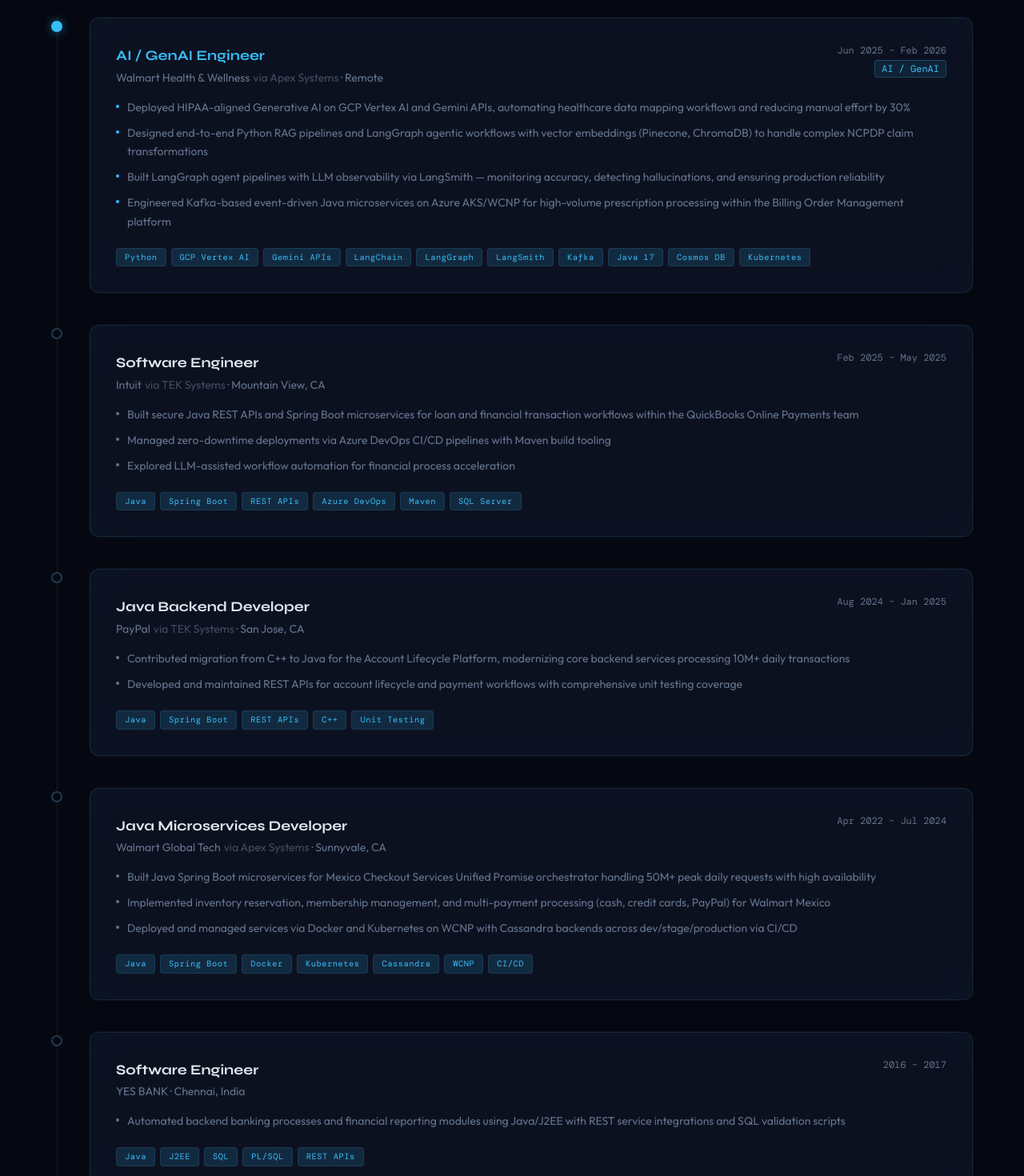
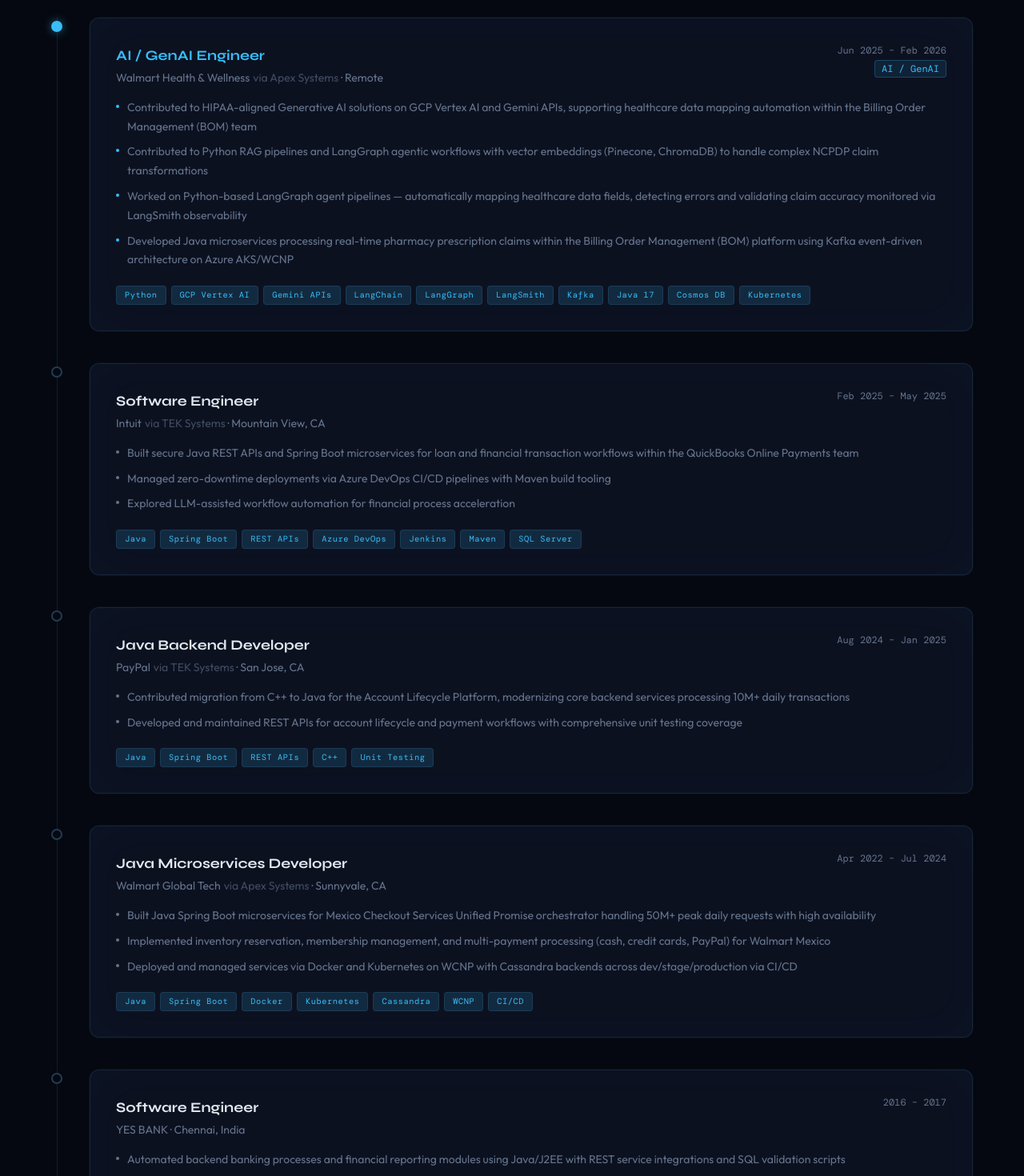
Before and after one commit to vidhyachenji40-cmyk/ai-portfolio, a Next.js app: page / in a window 1280 px wide. Shown: the part 3480-4950 px from the top of the page at 80% size. Built offline with nearby package versions, Linux system fonts and the light colour scheme; a web font is replaced by a local one.

Commit message:
Update Experience.tsx

```diff
--- a/src/components/Experience.tsx
+++ b/src/components/Experience.tsx
@@ -7,10 +7,10 @@
     location: "Remote",
     type: "AI",
     bullets: [
-      "Deployed HIPAA-aligned Generative AI on GCP Vertex AI and Gemini APIs, automating healthcare data mapping workflows and reducing manual effort by 30%",
-      "Designed end-to-end Python RAG pipelines and LangGraph agentic workflows with vector embeddings (Pinecone, ChromaDB) to handle complex NCPDP claim transformations",
-      "Built LangGraph agent pipelines with LLM observability via LangSmith — monitoring accuracy, detecting hallucinations, and ensuring production reliability",
-      "Engineered Kafka-based event-driven Java microservices on Azure AKS/WCNP for high-volume prescription processing within the Billing Order Management platform",
+      "Contributed to HIPAA-aligned Generative AI solutions on GCP Vertex AI and Gemini APIs, supporting healthcare data mapping automation within the Billing Order Management (BOM) team",
+      "Contributed to Python RAG pipelines and LangGraph agentic workflows with vector embeddings (Pinecone, ChromaDB) to handle complex NCPDP claim transformations",
+      "Worked on Python-based LangGraph agent pipelines — automatically mapping healthcare data fields, detecting errors and validating claim accuracy monitored via LangSmith observability",
+      "Developed Java microservices processing real-time pharmacy prescription claims within the Billing Order Management (BOM) platform using Kafka event-driven architecture on Azure AKS/WCNP",
     ],
     stack: ["Python", "GCP Vertex AI", "Gemini APIs", "LangChain", "LangGraph", "LangSmith", "Kafka", "Java 17", "Cosmos DB", "Kubernetes"],
   },
@@ -26,7 +26,7 @@
       "Managed zero-downtime deployments via Azure DevOps CI/CD pipelines with Maven build tooling",
       "Explored LLM-assisted workflow automation for financial process acceleration",
     ],
-    stack: ["Java", "Spring Boot", "REST APIs", "Azure DevOps", "Maven", "SQL Server"],
+    stack: ["Java", "Spring Boot", "REST APIs", "Azure DevOps", "Jenkins", "Maven", "SQL Server"],
   },
   {
     role: "Java Backend Developer",
@@ -65,7 +65,7 @@
     bullets: [
       "Automated backend banking processes and financial reporting modules using Java/J2EE with REST service integrations and SQL validation scripts",
     ],
-    stack: ["Java", "J2EE", "SQL", "PL/SQL", "REST APIs"],
+    stack: ["Java", "J2EE", "SQL", "SQL", "REST APIs"],
   },
 ];
 
```
